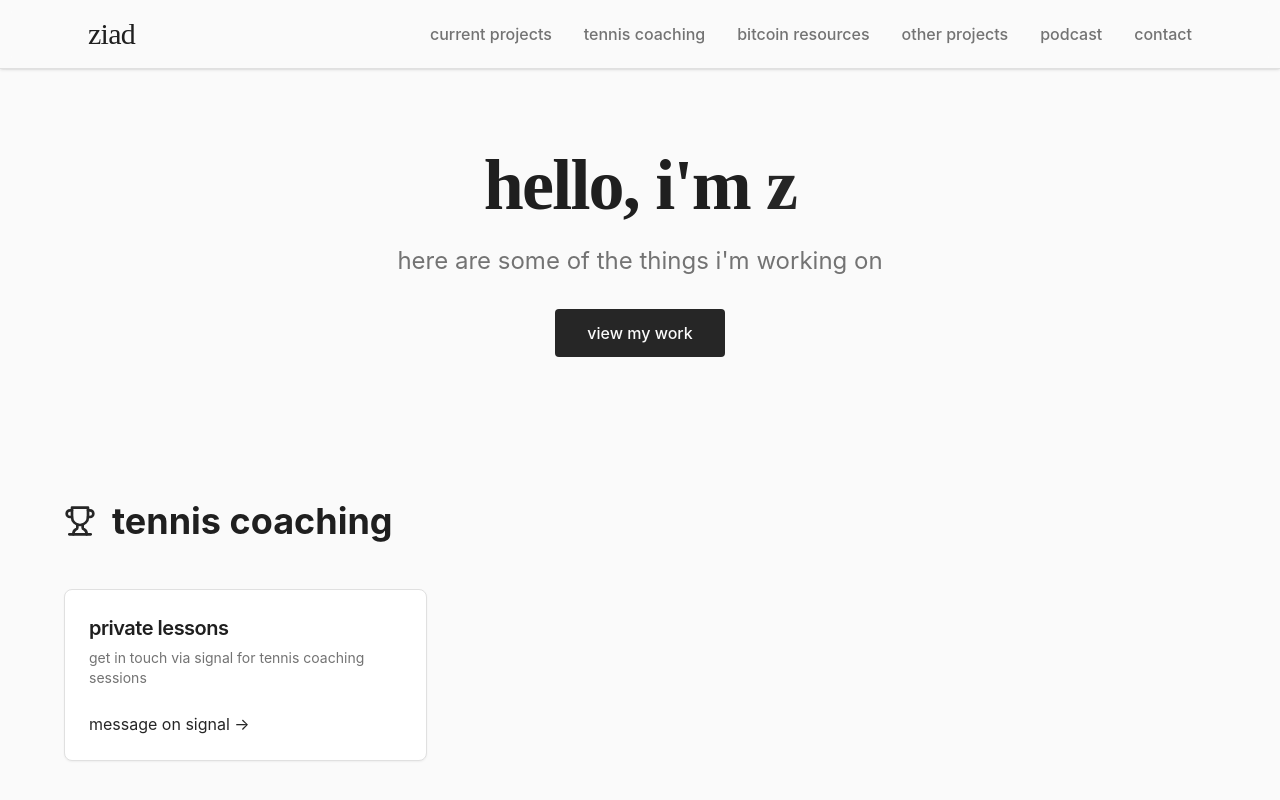
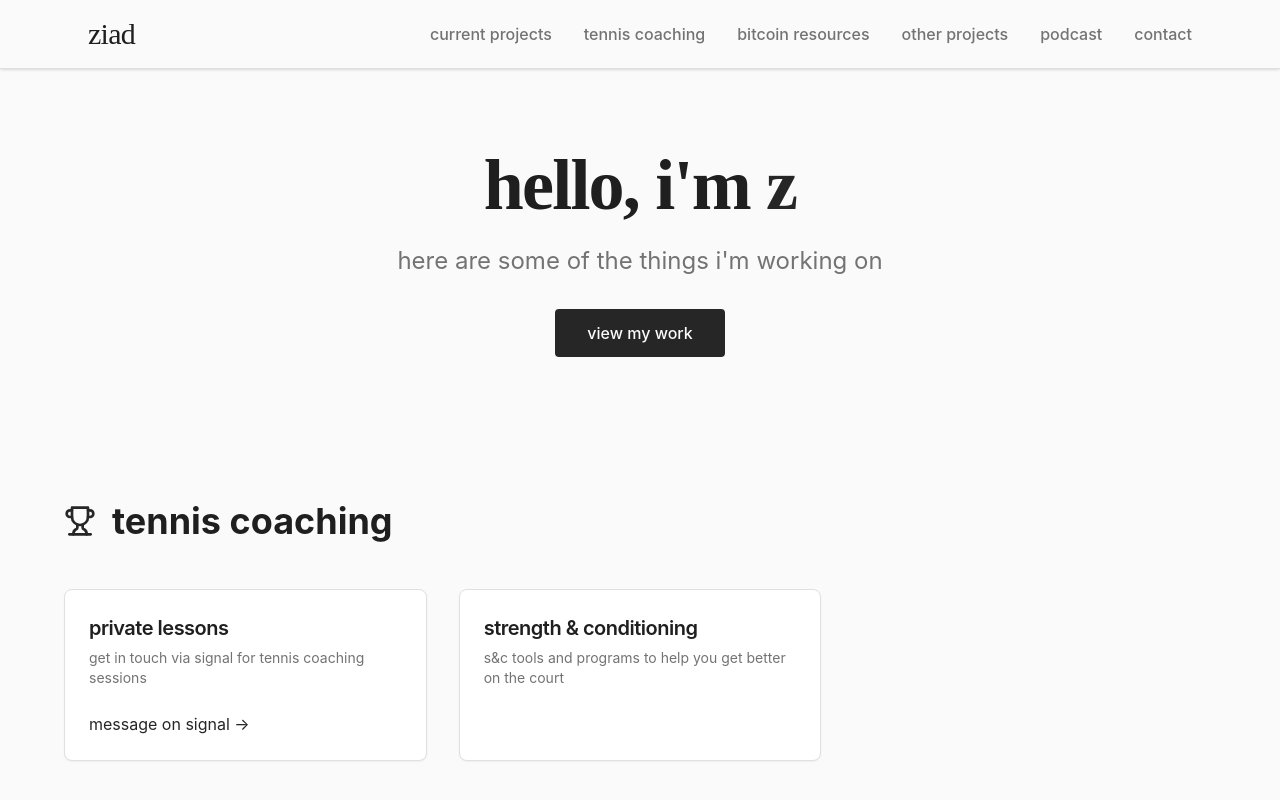
Before and after one commit to meknazee/ziad-website, a React (Vite) app: page / in a window 1280 px wide. Shown: the top 800 px of the page. Built offline with nearby package versions, Linux system fonts and the light colour scheme.

Commit message:
Add S&C subsection to tennis coaching
Add a subsection titled "strength & conditioning" with a description to the tennis coaching section.

```diff
--- a/src/components/TennisCoachingSection.tsx
+++ b/src/components/TennisCoachingSection.tsx
@@ -21,6 +21,14 @@ export const TennisCoachingSection = () => {
               </a>
             </CardContent>
           </Card>
+          <Card className="group hover:shadow-lg transition-shadow duration-300">
+            <CardHeader>
+              <CardTitle className="text-xl group-hover:text-primary transition-colors">strength & conditioning</CardTitle>
+              <CardDescription>
+                s&c tools and programs to help you get better on the court
+              </CardDescription>
+            </CardHeader>
+          </Card>
         </div>
       </div>
     </section>;
```
